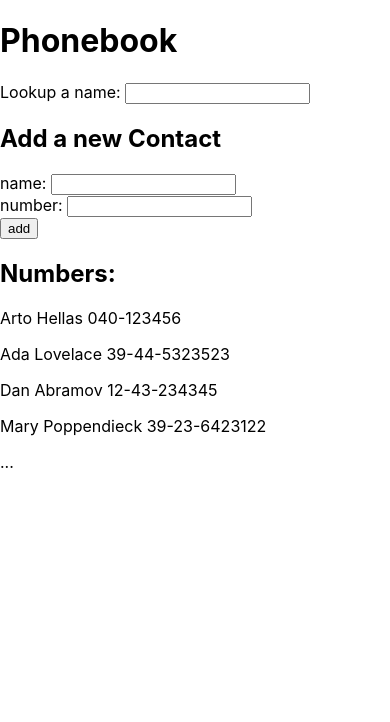
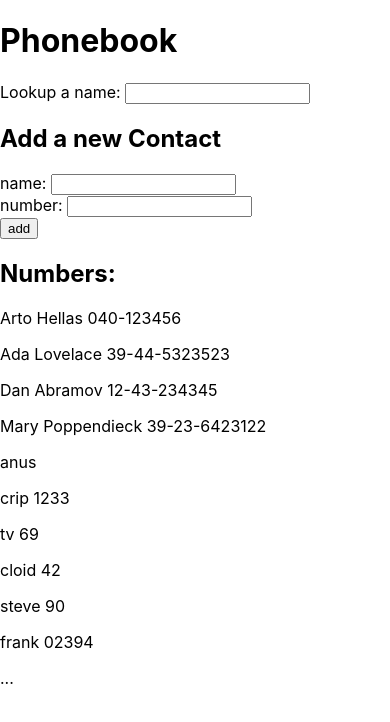
Before and after one commit to krbrennan/helsinki_fullstack, a React (Create React App) app in the folder part2/phonebook/: page / in a window 390 px wide. Shown: the top 722 px of the page. Built offline with nearby package versions, Linux system fonts and the light colour scheme; data requests are answered from the project's data file.

Commit message:
part2 phonebook step7

```diff
--- a/part2/phonebook/db.json
+++ b/part2/phonebook/db.json
@@ -1,5 +1,5 @@
 {
-  "persons":[
+  "persons": [
     {
       "name": "Arto Hellas",
       "number": "040-123456",
@@ -19,6 +19,36 @@
       "name": "Mary Poppendieck",
       "number": "39-23-6423122",
       "id": 4
+    },
+    {
+      "name": "anus",
+      "number": "",
+      "id": 5
+    },
+    {
+      "name": "crip",
+      "number": "1233",
+      "id": 6
+    },
+    {
+      "name": "tv",
+      "number": "69",
+      "id": 7
+    },
+    {
+      "name": "cloid",
+      "number": "42",
+      "id": 8
+    },
+    {
+      "name": "steve",
+      "number": "90",
+      "id": 9
+    },
+    {
+      "name": "frank",
+      "number": "02394",
+      "id": 10
     }
   ]
 }
--- a/part2/phonebook/src/App.js
+++ b/part2/phonebook/src/App.js
@@ -1,5 +1,8 @@
 import React, { useState, useEffect } from 'react'
 import axios from 'axios'
+
+// Import API service functions
+import apiService from './services/numbers'
 
 // component imports
 import Persons from './components/Persons'
@@ -82,18 +85,24 @@ const App = () => {
         number: newNumber
       }
 
-      setPersons(oldArray => [...oldArray, newPerson])
+      // setPersons(oldArray => [...oldArray, newPerson])
+      // POST to server, update setPersons with response
+      apiService.create(newPerson).then((res) => {
+        setPersons(oldArray => [...oldArray, res.data])
+      })
       setNewName('')
       setNewNumber('')
     }
   }
 
+  //
+  //
+  //
+  //
   useEffect(() => {
-    axios
-      .get('http://localhost:3001/persons')
-      .then((res) => {
-        setPersons(res.data)
-      })
+    // apiService.getAll().then(res => setPersons(res))
+    apiService.getAll()
+      .then(res => setPersons(res))
   }, [])
 
 
--- a/part2/phonebook/src/components/Persons.js
+++ b/part2/phonebook/src/components/Persons.js
@@ -3,6 +3,7 @@ import React from 'react'
 import Person from './Person'
 
 const Persons = (props) => {
+  console.log(props)
     if(props.filtered.length === 0) {
       return(
         props.people.map((person, idx) => {
--- /dev/null
+++ b/part2/phonebook/src/services/numbers.js
@@ -0,0 +1,25 @@
+import axios from 'axios'
+const baseUrl = 'http://localhost:3001/persons'
+
+const getAll = () => {
+    axios
+        .get(baseUrl)
+        .then((res)=>{
+            return res
+        })
+        const request = axios.get(baseUrl)
+        return request.then((response) => {
+            return response.data
+        })
+}
+
+
+const create = (newObject) => {
+    return axios.post(baseUrl, newObject)
+}
+
+
+export default {
+    getAll,
+    create
+}
```
